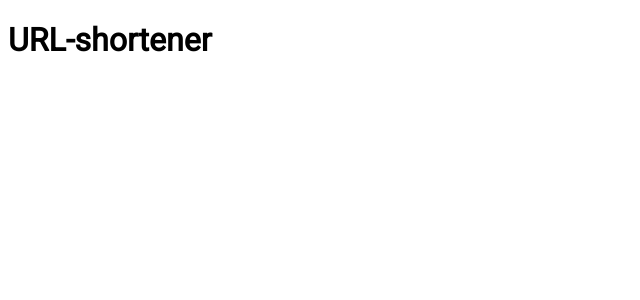
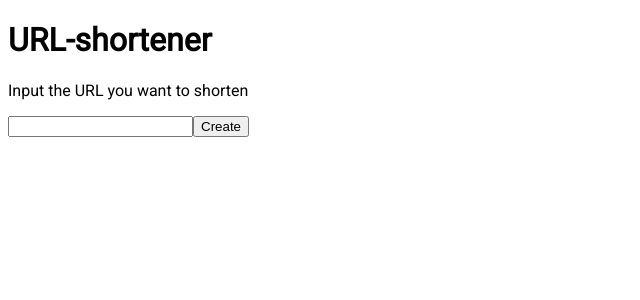
Before and after one commit to nireo/url-shortener, a React (Create React App) app in the folder client/: page / in a window 1280 px wide. Shown: the top 300 px of the page, without its empty margins (0-640 px from the left). Built offline with nearby package versions, Linux system fonts and the light colour scheme.

Commit message:
added the create component

```diff
--- a/client/src/App.tsx
+++ b/client/src/App.tsx
@@ -1,9 +1,11 @@
 import React from 'react';
+import { Create } from './components/Create';
 
 const App = () => {
   return (
     <div>
       <h1>URL-shortener</h1>
+      <Create />
     </div>
   );
 };
--- /dev/null
+++ b/client/src/components/Create.tsx
@@ -0,0 +1,37 @@
+import React, { useState, ChangeEvent } from 'react';
+import { createLink } from '../services/link.service';
+
+export const Create: React.FC = () => {
+  const [originalURL, setOriginalURL] = useState<string>('');
+  const [created, setCreated] = useState<boolean>(false);
+
+  const create = (event: ChangeEvent<HTMLFormElement>) => {
+    event.preventDefault();
+    if (originalURL === '') {
+      return;
+    }
+
+    createLink(originalURL);
+    setCreated(true);
+  };
+
+  return (
+    <div>
+      <p>Input the URL you want to shorten</p>
+      {created === false && (
+        <form onSubmit={create}>
+          <input
+            value={originalURL}
+            onChange={({ target }) => setOriginalURL(target.value)}
+          />
+          <button type="submit">Create</button>
+        </form>
+      )}
+      {created === true && (
+        <div>
+          <p>You have created url</p>
+        </div>
+      )}
+    </div>
+  );
+};
```
